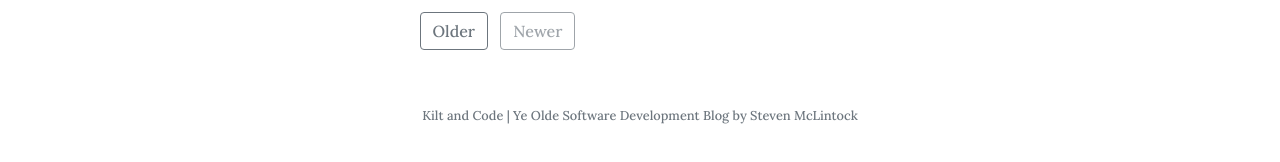
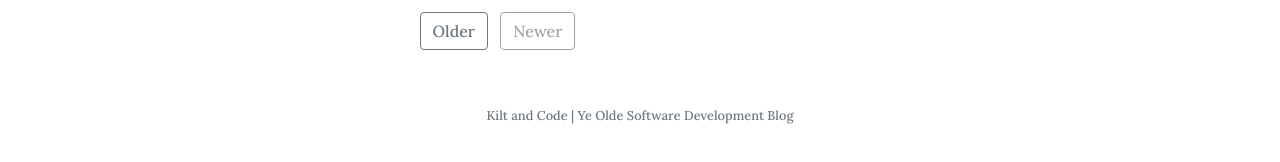
Before and after one commit to kiltandcode/kiltandcode.com, a Jekyll site: the page built from index.html, in a window 1280 px wide. Shown: the part 1088-1250 px from the top of the page. Built offline with Jekyll 4.4.1, drawn with Linux system fonts in a browser that asks for light colours; nearby versions of some CDN libraries; the list of posts is cut into pages by our own code.

Commit message:
Remove my name from description

```diff
--- a/_config.yml
+++ b/_config.yml
@@ -12,7 +12,7 @@ plugins:             [jekyll-sitemap, jekyll-feed, jekyll-seo-tag, jekyll-pagina
 
 # Customise atom feed settings (this is where Jekyll-Feed gets configuration information)
 title:		           'Kilt and Code'
-description:	       'Ye Olde Software Development Blog by Steven McLintock'
+description:	       'Ye Olde Software Development Blog'
 author:              'Steven McLintock'
 
 # Pagination
```
